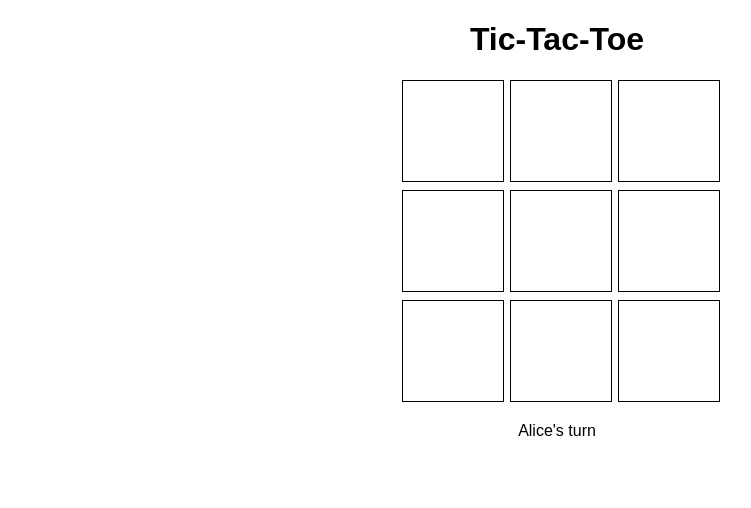
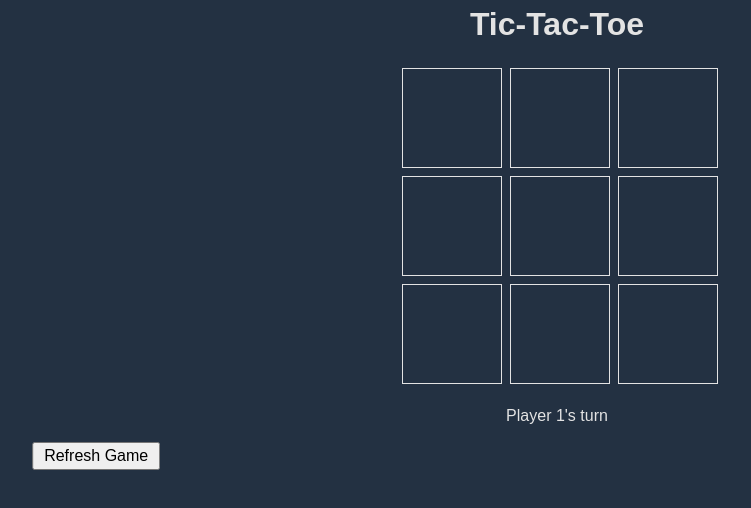
Before and after one commit to ga26oe/TicTacToe, a website: page index.html in a window 1280 px wide. Shown: the whole page, without its empty margins (83-834 px from the left). Drawn offline with Linux system fonts and the light colour scheme.

Commit message:
refresh button added

```diff
--- a/index.html
+++ b/index.html
@@ -12,6 +12,7 @@
       <h1>Tic-Tac-Toe</h1>
       <div class="board" id="board"></div>
       <div id="status"></div>
+      <button id="refreshButton">Refresh Game</button>
     </div>
   </body>
 </html>
--- a/script.js
+++ b/script.js
@@ -1,10 +1,13 @@
 function Game_Board() {
-  const board = [
-    [" ", " ", " "],
-    [" ", " ", " "],
-    [" ", " ", " "],
-  ];
+  let board = createEmptyBoard();
 
+  function createEmptyBoard() {
+    return [
+      [" ", " ", " "],
+      [" ", " ", " "],
+      [" ", " ", " "],
+    ];
+  }
   const getBoard = () => board;
 
   const updateBoard = (row, col, token) => {
@@ -15,13 +18,8 @@ function Game_Board() {
     return false;
   };
 
-  const displayBoard = () => {
-    console.log("\n 0 1 2");
-    for (let i = 0; i < 3; i++) {
-      console.log(`${i} ${board[i].join("|")}`);
-      if (i < 2) console.log("  -+-+-");
-    }
-    console.log();
+  const resetBoard = () => {
+    board = createEmptyBoard();
   };
 
   // Uses a magic square algorithm to check if there are three tokens in a row
@@ -72,7 +70,7 @@ function Game_Board() {
     }
   }
 
-  return { getBoard, updateBoard, checkWinner, displayBoard };
+  return { getBoard, updateBoard, resetBoard, checkWinner };
 }
 
 function Game_Controller(
@@ -121,6 +119,8 @@ function Game_Controller(
     }
   };
 
+  const enableBoard = () => {};
+
   const handleCellClick = (row, col) => {
     if (game.updateBoard(row, col, activePlayer.token)) {
       renderBoard();
@@ -145,14 +145,26 @@ function Game_Controller(
     activePlayer = activePlayer === players[0] ? players[1] : players[0];
   };
 
+  const refreshBoard = () => {
+    game.resetBoard();
+    activePlayer = players[0];
+    renderBoard();
+    updateStatus(`${activePlayer.name}'s turn`);
+  };
+
   const init = () => {
     renderBoard();
     updateStatus(`${activePlayer.name}'s turn`);
   };
 
-  return { init };
+  return { init, refreshBoard };
 }
 document.addEventListener("DOMContentLoaded", () => {
-  const startGame = Game_Controller("Alice", "Bob");
+  const startGame = Game_Controller("Player 1", "Player 2");
   startGame.init();
+
+  const refreshButton = document.getElementById("refreshButton");
+  refreshButton.addEventListener("click", () => {
+    startGame.refreshBoard();
+  });
 });
--- a/style.css
+++ b/style.css
@@ -1,6 +1,57 @@
+/* CSS reset */
+*,
+*::before,
+*::after {
+  box-sizing: border-box;
+}
+* {
+  margin: 0;
+  padding: 0;
+}
+body {
+  line-height: 1.5;
+  -webkit-font-smoothing: antialiased;
+}
+img,
+picture,
+video,
+canvas,
+svg {
+  display: block;
+  max-width: 100%;
+}
+input,
+button,
+textarea,
+select {
+  font: inherit;
+}
+p,
+h1,
+h2,
+h3,
+h4,
+h5,
+h6 {
+  overflow-wrap: break-word;
+}
+:root {
+  --webPageColor: #233142;
+  --textColor: #e3e3e3;
+  --xColor: #f95959;
+  --oColor: #8b4513;
+}
+
+body {
+  background-color: var(--webPageColor);
+  color: var(--textColor);
+}
 .game-container {
   text-align: center;
   font-family: Arial, sans-serif;
+  display: flex;
+  flex-direction: column;
+  justify-content: center;
 }
 .board {
   display: grid;
@@ -13,10 +64,16 @@
 .cell {
   width: 100px;
   height: 100px;
-  border: 1px solid #000;
+  border: 1px solid var(--textColor);
   display: flex;
   align-items: center;
   justify-content: center;
   font-size: 40px;
   cursor: pointer;
 }
+#refreshButton {
+  position: relative;
+  cursor: pointer;
+  width: 10%;
+  transform: translate(90%, 50%);
+}
```
